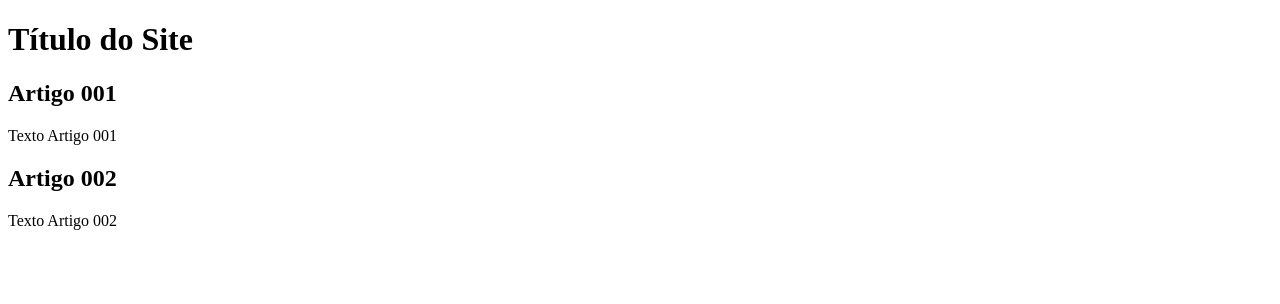
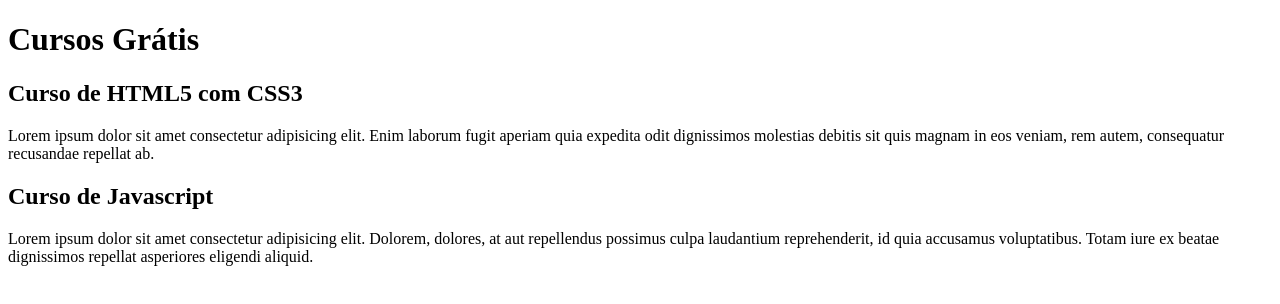
Before and after one commit to pitercoding/projeto-site, a plain HTML site: page index.html in a window 1280 px wide. Drawn offline with Linux system fonts and the light colour scheme.

Commit message:
comecei a escrever conteúdo

```diff
--- a/index.html
+++ b/index.html
@@ -8,15 +8,15 @@
 <body>
     <main>
         <header>
-            <h1>Título do Site</h1>
+            <h1>Cursos Grátis</h1>
         </header>
         <article>
-            <h2>Artigo 001</h2>
-            <p>Texto Artigo 001</p>
+            <h2>Curso de HTML5 com CSS3</h2>
+            <p>Lorem ipsum dolor sit amet consectetur adipisicing elit. Enim laborum fugit aperiam quia expedita odit dignissimos molestias debitis sit quis magnam in eos veniam, rem autem, consequatur recusandae repellat ab.</p>
         </article>
         <article>
-            <h2>Artigo 002</h2>
-            <p>Texto Artigo 002</p>
+            <h2>Curso de Javascript</h2>
+            <p>Lorem ipsum dolor sit amet consectetur adipisicing elit. Dolorem, dolores, at aut repellendus possimus culpa laudantium reprehenderit, id quia accusamus voluptatibus. Totam iure ex beatae dignissimos repellat asperiores eligendi aliquid.</p>
         </article>
     </main>
 </body>
```
